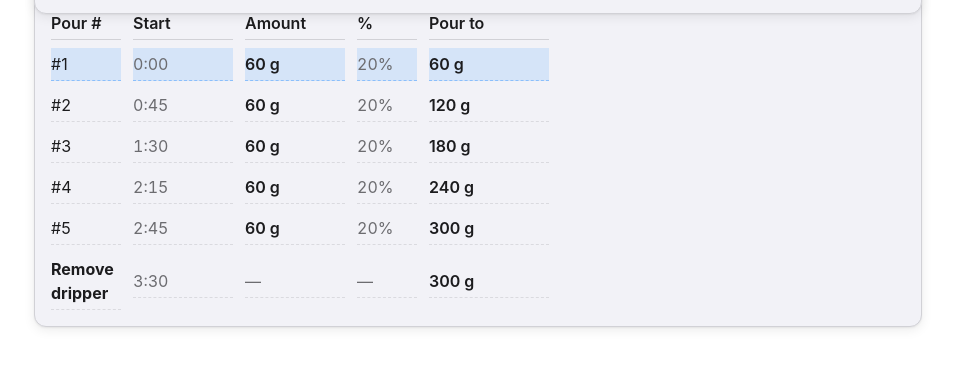
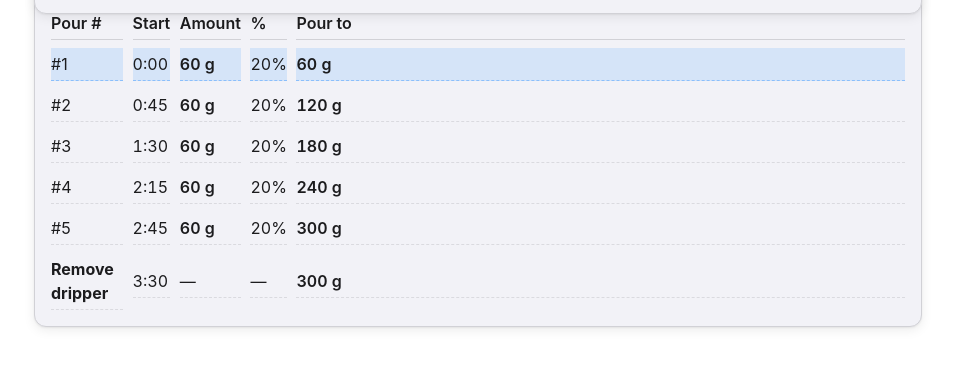
Before and after one commit to nathan-n8/46brew, a plain HTML site: page index.html in a window 1280 px wide. Shown: the part 786-1154 px from the top of the page, without its empty margins (162-1117 px from the left). Drawn offline with Linux system fonts and the light colour scheme.

Commit message:
Update style.css

```diff
--- a/assets/style.css
+++ b/assets/style.css
@@ -220,29 +220,76 @@ html[data-theme="dark"] .body-btn:hover { background: rgba(255,255,255,.06); }
   border-color: var(--accent);
 }
 
-/* ===== Timeline (5 columns) ===== */
+/* ===== Timeline (auto-shrink columns) ===== */
 .timeline {
+  /* Smoothly shrink text as the viewport narrows */
+  --tl-fs: clamp(0.82rem, 2.6vw, 1rem);
+  --tl-gap-x: .6rem;
+
   display: grid;
-  grid-template-columns: 70px 100px 100px 60px 120px;
-  gap: .5rem .75rem;
+
+  /* Columns clamp to their content but won’t exceed these caps.
+     The last column (Pour to) flexes to take any remaining space. */
+  grid-template-columns:
+    fit-content(72px)   /* Pour # */
+    fit-content(88px)   /* Start */
+    fit-content(110px)  /* Amount */
+    fit-content(70px)   /* % */
+    1fr;                /* Pour to */
+
+  gap: .5rem var(--tl-gap-x);
   align-items: center;
+  font-size: var(--tl-fs);
 }
+
 .timeline .th {
   font-weight: 600;
   color: var(--text);
   border-bottom: 1px solid var(--border);
   padding-bottom: .25rem;
+  min-width: 0; /* allow grid to shrink */
 }
+
 .timeline .row {
   padding: .25rem 0;
   border-bottom: 1px dashed color-mix(in srgb, var(--border) 70%, transparent);
+  min-width: 0; /* allow grid to shrink */
 }
+
 .timeline .amt { font-weight: 600; }
-.timeline .muted { color: var(--muted); font-variant-numeric: tabular-nums; }
 
+/* Keep numerals tidy; prevent awkward wraps while still letting grid shrink */
+.timeline .muted,
+.timeline .amt {
+  font-variant-numeric: tabular-nums;
+  white-space: nowrap;
+}
+
+/* Tighten spacing and caps further on very small screens */
+@media (max-width: 380px) {
+  .timeline {
+    --tl-fs: clamp(0.78rem, 3.2vw, 0.95rem);
+    --tl-gap-x: .5rem;
+    grid-template-columns:
+      fit-content(64px)   /* Pour # */
+      fit-content(76px)   /* Start */
+      fit-content(98px)   /* Amount */
+      fit-content(58px)   /* % */
+      1fr;                /* Pour to */
+    gap: .45rem var(--tl-gap-x);
+  }
+}
+
+/* Keep existing helpers */
 #timeline-panel .section-bar { margin-bottom: .5rem; }
 #timeline-sub { margin: 0 0 1rem; }
 .timeline .row strong { font-weight: 700; }
+
+/* Current-row highlight stays the same */
+.timeline .row.is-current {
+  background: color-mix(in srgb, var(--accent) 12%, transparent);
+  border-bottom-color: color-mix(in srgb, var(--accent) 35%, transparent);
+}
 
 /* ===== Sticky stopwatch ===== */
 .sticky {
```
